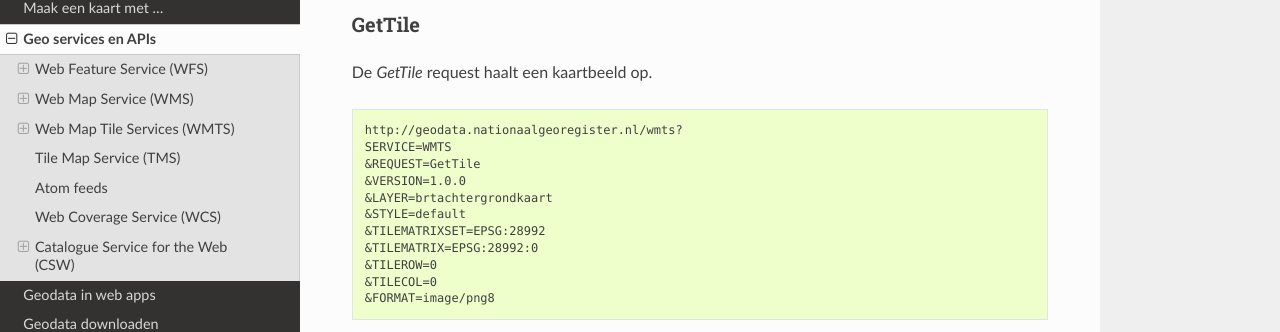
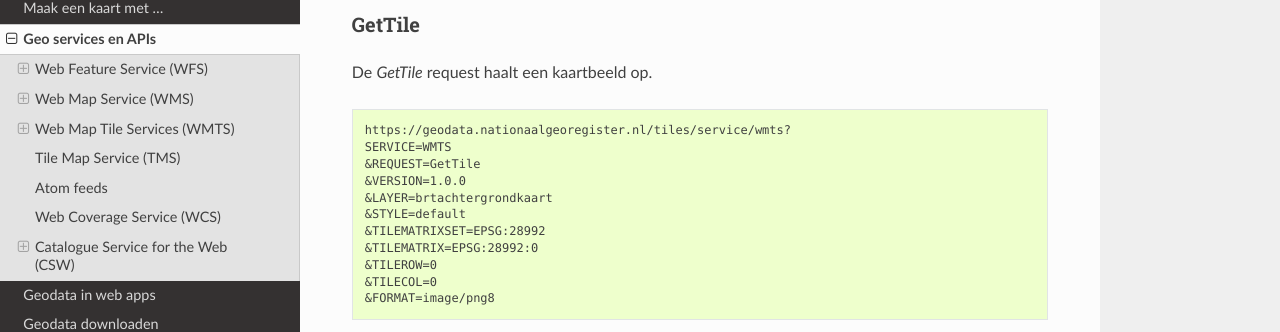
Before and after one commit to Geonovum/PDOK-NGR-documentatie, a Sphinx documentation site: the page built from docs/services.rst, in a window 1280 px wide and 900 px high, scrolled down 9181 px. Shown: the part 137-469 px from the top of the window. Built offline with Sphinx 7.4.7 and the Read the Docs theme 2.0.0, drawn with Linux system fonts in a browser that asks for light colours; comment, search, counter and statistics services are not loaded; some of the changed lines change nothing that is shown.

Commit message:
Update WMTS URL
http://geodata.nationaalgeoregister.nl//wmts? =>https://geodata.nationaalgeoregister.nl/tiles/service/wmts?

```diff
--- a/docs/services.rst
+++ b/docs/services.rst
@@ -429,7 +429,7 @@
 
 ::
 
-   http://geodata.nationaalgeoregister.nl/wmts?
+   https://geodata.nationaalgeoregister.nl/tiles/service/wmts?
    SERVICE=WMTS
    &REQUEST=GetTile
    &VERSION=1.0.0
@@ -441,7 +441,7 @@
    &TILECOL=0
    &FORMAT=image/png8
 
-De ``TILEROW`` en ``TILECOL`` parameters specificeren welk tegel opgehaald moet worden. De ``TILEROW`` parameter is equivalent aan het y-coördinaat en neemt in waarde af naarmate ``y`` groter wordt. ``TILECOL`` parameter is equivalent aan het x-coördinaat en neemt in waarde toe als ``x`` groeit. Het laatste getal van de ``TILEMATRIX`` parameter geeft het zoomniveau weer. Bovenstaand request `haalt de bovenste tegel <http://geodata.nationaalgeoregister.nl/wmts?SERVICE=WMTS&REQUEST=GetTile&VERSION=1.0.0&LAYER=brtachtergrondkaart&STYLE=default&TILEMATRIXSET=EPSG:28992&TILEMATRIX=EPSG:28992:0&TILEROW=0&TILECOL=0&FORMAT=image/png8>`_ van de tegelpyramide op.
+De ``TILEROW`` en ``TILECOL`` parameters specificeren welk tegel opgehaald moet worden. De ``TILEROW`` parameter is equivalent aan het y-coördinaat en neemt in waarde af naarmate ``y`` groter wordt. ``TILECOL`` parameter is equivalent aan het x-coördinaat en neemt in waarde toe als ``x`` groeit. Het laatste getal van de ``TILEMATRIX`` parameter geeft het zoomniveau weer. Bovenstaand request `haalt de bovenste tegel <https://geodata.nationaalgeoregister.nl/tiles/service/wmts?SERVICE=WMTS&REQUEST=GetTile&VERSION=1.0.0&LAYER=brtachtergrondkaart&STYLE=default&TILEMATRIXSET=EPSG:28992&TILEMATRIX=EPSG:28992:0&TILEROW=0&TILECOL=0&FORMAT=image/png8>`_ van de tegelpyramide op.
 
 .. image:: images/wmts0-0-0.png
     :align: center
```
